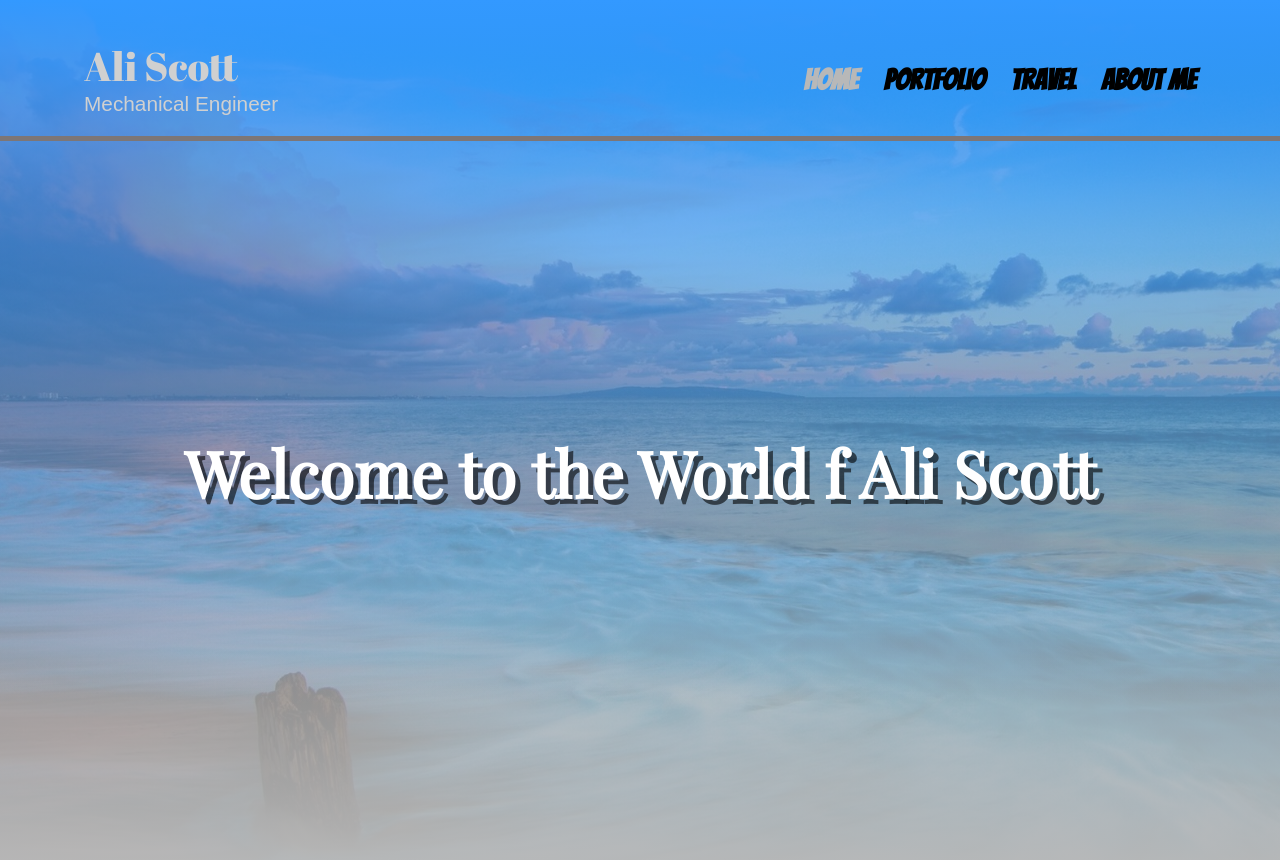
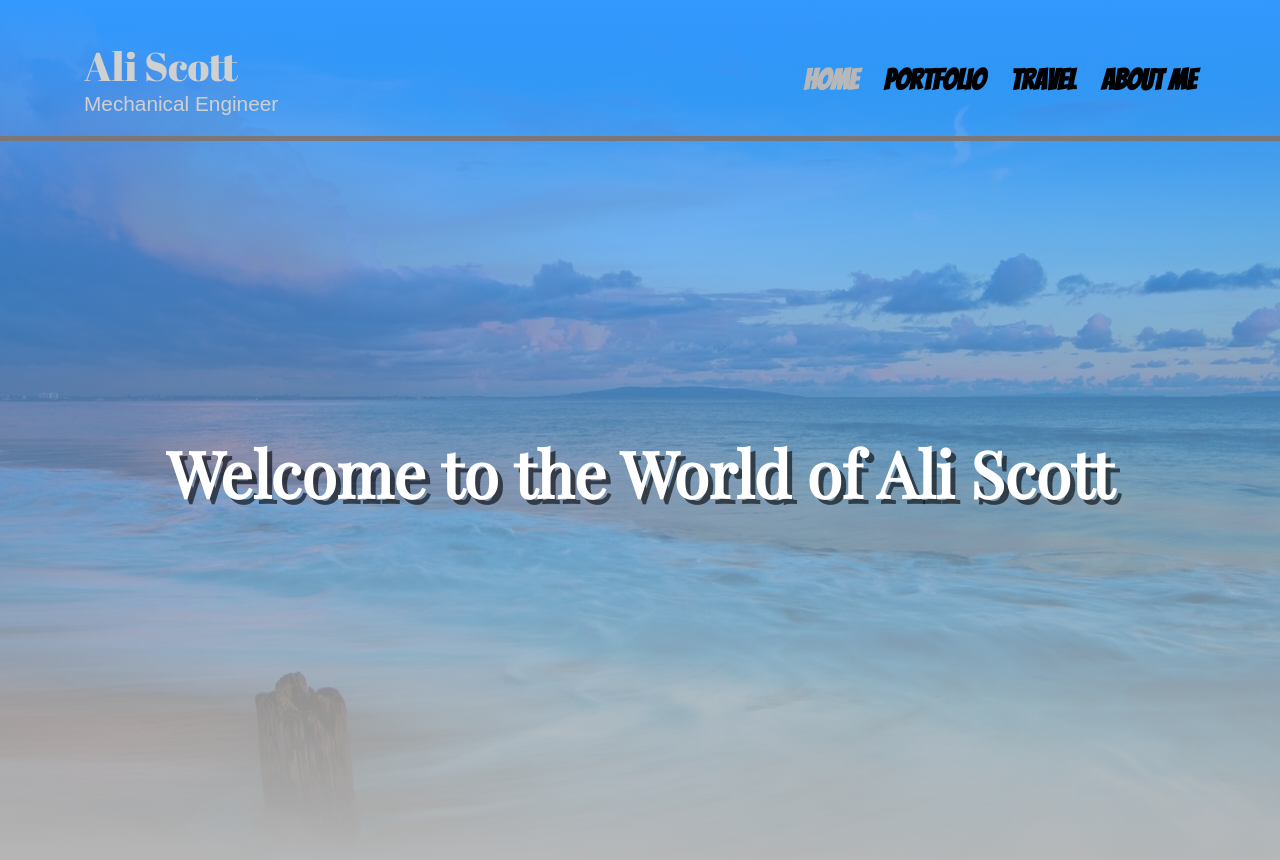
Before and after one commit to codeintheschools/prodigy-website-alibaba16, a plain HTML site: page index.html in a window 1280 px wide. Drawn offline with nearby package versions, Linux system fonts and the light colour scheme; a web font is replaced by a local one.

Commit message:
Update index.html

```diff
--- a/index.html
+++ b/index.html
@@ -26,7 +26,7 @@
 		  </header>
       </nav>
 			<div class="title">
-				<p class="animation"> Welcome to the World f Ali Scott</p>
+				<p class="animation"> Welcome to the World of Ali Scott</p>
 			</div>
 
 	 	    <script src="//code.jquery.com/jquery-1.11.3.min.js"></script>
```
